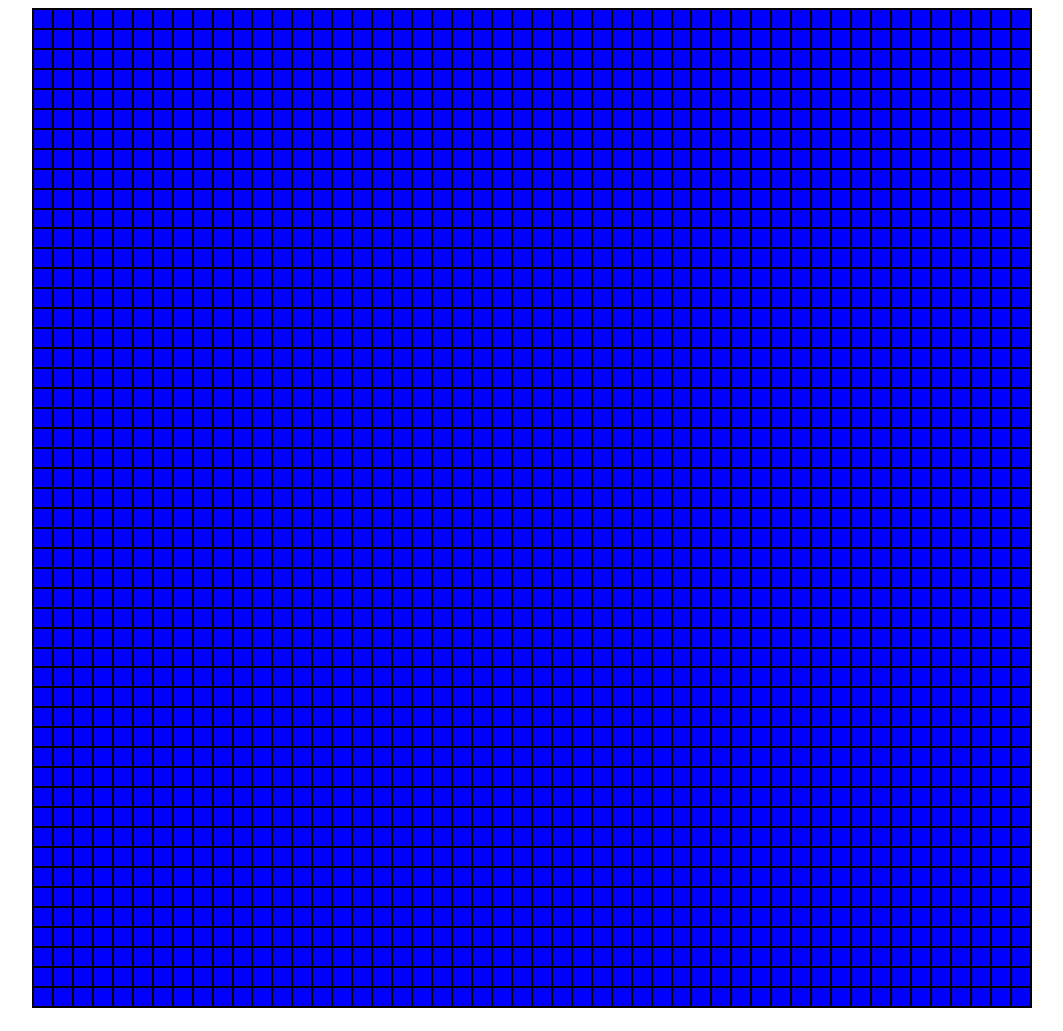
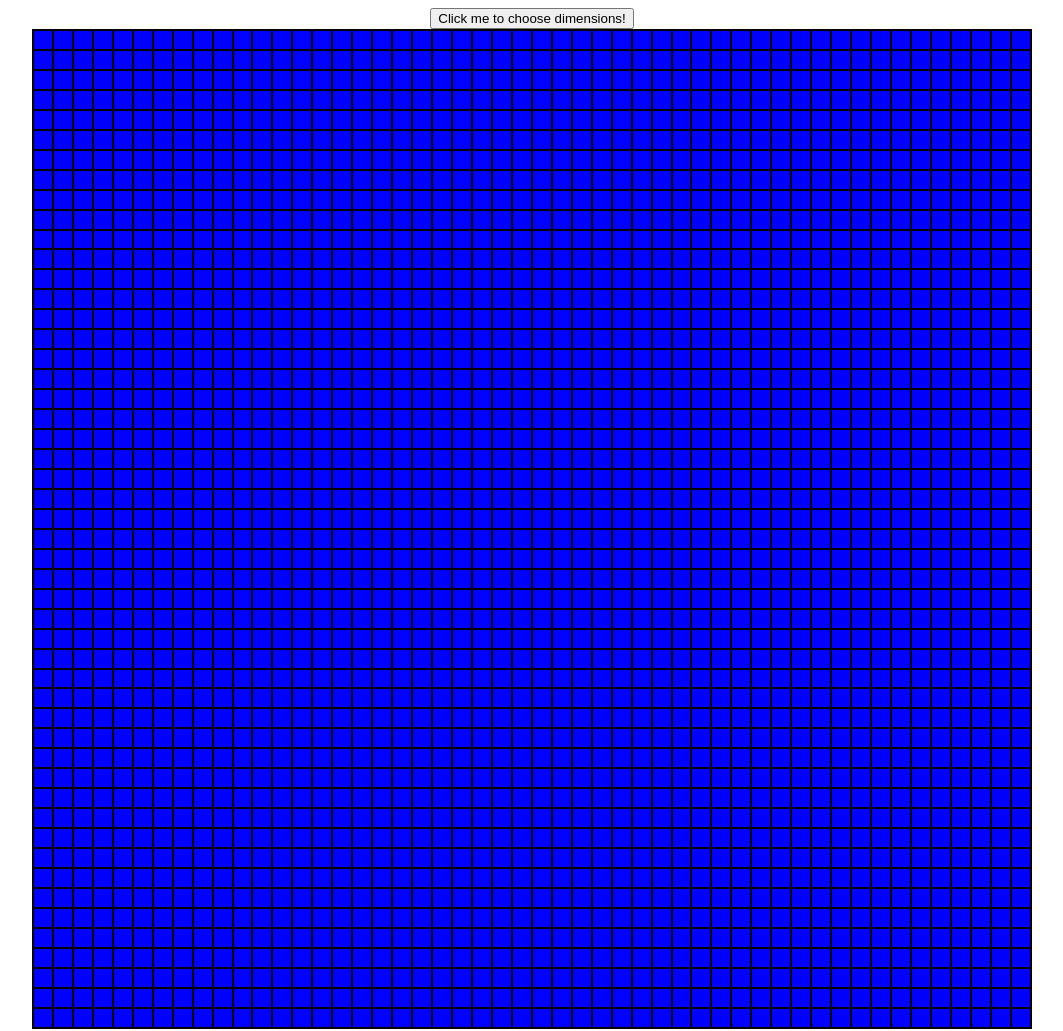
Before and after one commit to sahbabiilover92/Etch-a-sketch, a plain HTML site: page index.html in a window 1280 px wide. Shown: the whole page, without its empty margins (108-1171 px from the left). Drawn offline with Linux system fonts and the light colour scheme.

Commit message:
Added button

```diff
--- a/index.html
+++ b/index.html
@@ -8,6 +8,7 @@
     <link rel="stylesheet" href ="styles.css">
 </head>
 <body>
+    <button id="btn">Click me to choose dimensions!</button>
     <div id="container"></div>
 </body>
 </html>
--- a/styles.css
+++ b/styles.css
@@ -4,7 +4,8 @@ div {
 }
 body{
     display: flex;
-    justify-content: center;
+    flex-direction: column;
+    align-items: center;
 
 }
 #container {
```
